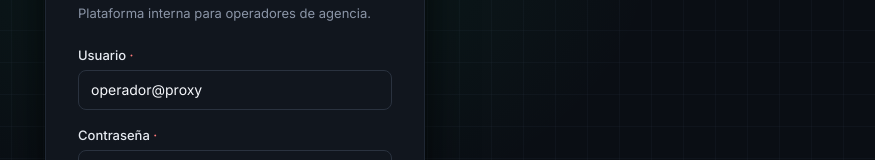
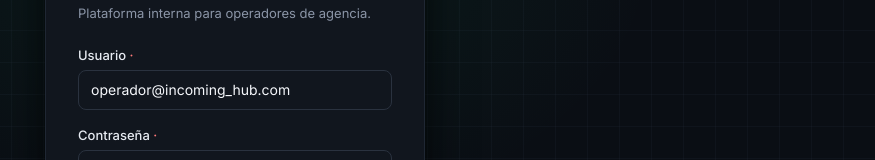
Before and after one commit to GGalcubo/incoming_hub_frontend, a React (Vite) app: page /login in a window 1280 px wide. Shown: the part 290-450 px from the top of the page, without its empty margins (405-1280 px from the left). Built offline with nearby package versions, Linux system fonts and the light colour scheme; no server answers.

Commit message:
mail login

```diff
--- a/src/pages/Login.tsx
+++ b/src/pages/Login.tsx
@@ -11,7 +11,7 @@ interface LoginProps {
 
 export function Login({ onLogin }: LoginProps) {
   const navigate = useNavigate();
-  const [user, setUser] = useState("operador@proxy");
+  const [user, setUser] = useState("operador@incoming_hub.com");
   const [pass, setPass] = useState("");
   const [err, setErr] = useState<{ user?: string; pass?: string; form?: string }>({});
   const [loading, setLoading] = useState(false);
```
